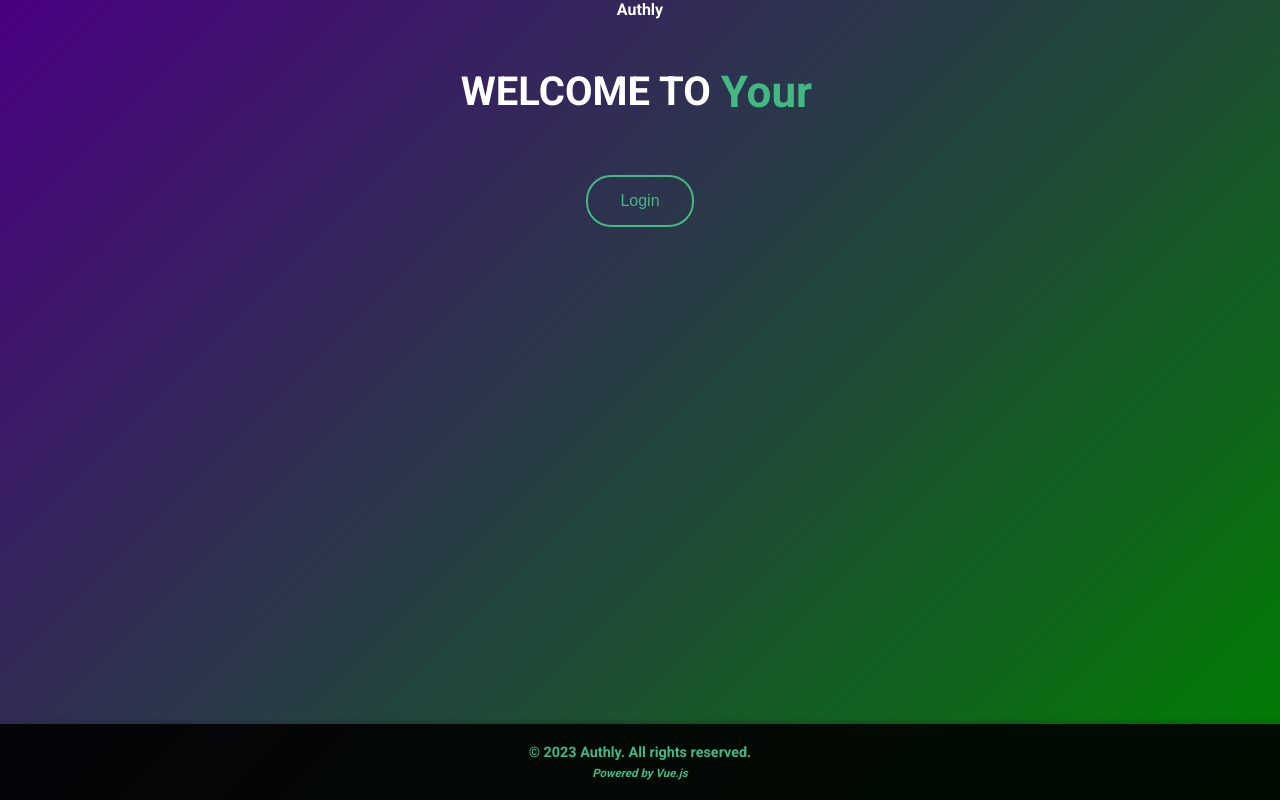
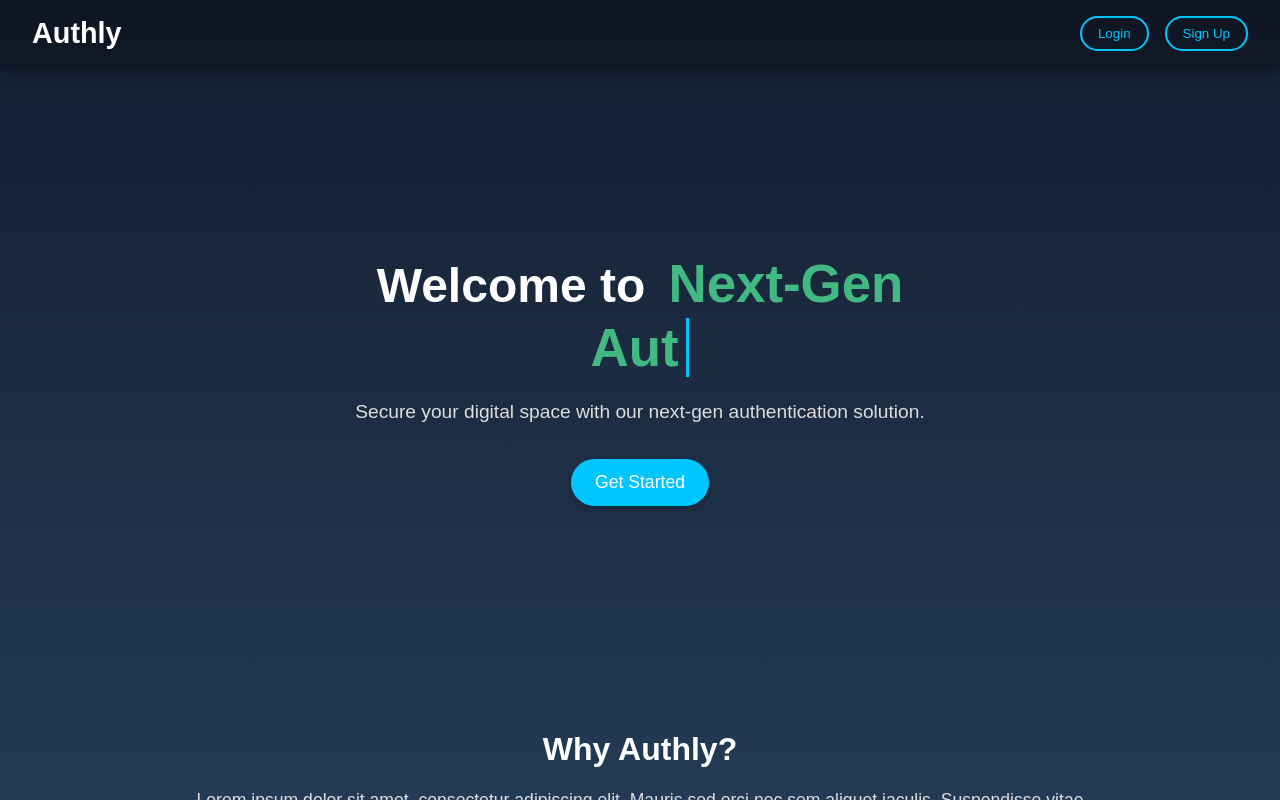
Before and after one commit to K2SHKO/Authly, a Vue app: page / in a window 1280 px wide. Built offline with nearby package versions, Linux system fonts and the light colour scheme.

Commit message:
Home page design

```diff
--- a/src/App.vue
+++ b/src/App.vue
@@ -1,15 +1,12 @@
 <template>
   <div id="app">
-    <nav>
-      Authly
-    </nav>
     <router-view />
-    <footer>
+    <!-- <footer>
       <div class="footer-content">
         <p>&copy; 2023 Authly. All rights reserved.</p>
         <p class="powered-by">Powered by Vue.js</p>
       </div>
-    </footer>
+    </footer> -->
   </div>
 </template>
 
--- a/src/assets/style.css
+++ b/src/assets/style.css
@@ -182,3 +182,305 @@ footer .powered-by {
     border-color: #42b983;
   }
 }
+
+
+@import url('https://fonts.googleapis.com/css2?family=Montserrat:wght@400;700&display=swap');
+
+.home-container {
+  position: relative;
+  min-height: 100vh;
+  color: #fff;
+  display: flex;
+  flex-direction: column;
+  font-family: 'Montserrat', sans-serif;
+  background: linear-gradient(to bottom, #141E30, #243B55);
+  /* We allow vertical scrolling */
+  overflow-y: auto;
+}
+
+/* CUSTOM SCROLLBAR */
+::-webkit-scrollbar {
+  width: 8px; /* width of the scrollbar */
+}
+::-webkit-scrollbar-track {
+  background: #1b2733; /* track color */
+}
+::-webkit-scrollbar-thumb {
+  background: #444; /* thumb color */
+  border-radius: 4px;
+}
+::-webkit-scrollbar-thumb:hover {
+  background: #666;
+}
+
+/* HEADER / NAV */
+.site-header {
+  display: flex;
+  justify-content: space-between;
+  align-items: center;
+  padding: 1rem 2rem;
+  background: rgba(0, 0, 0, 0.25);
+  box-shadow: 0 4px 10px rgba(0, 0, 0, 0.3);
+  z-index: 10;
+  position: sticky;
+  top: 0; /* So the header remains visible as you scroll */
+}
+
+.site-header h1 {
+  font-size: 1.8rem;
+  font-weight: 700;
+  margin: 0;
+}
+
+nav {
+  display: flex;
+  gap: 1rem;
+}
+
+.nav-button {
+  border: 2px solid #00c6ff;
+  color: #00c6ff;
+  background: transparent;
+  padding: 0.5rem 1rem;
+  border-radius: 50px;
+  cursor: pointer;
+  transition: background-color 0.2s ease, color 0.2s ease;
+}
+
+.nav-button:hover {
+  background-color: #00c6ff;
+  color: #fff;
+}
+
+/* HERO SECTION */
+main {
+  display: flex;
+  align-items: center;
+  justify-content: center;
+  text-align: center;
+  min-height: 60vh;
+  padding: 2rem;
+}
+
+.hero-content {
+  max-width: 600px;
+  animation: fadeIn 1.2s ease-in-out; /* fadeIn on load */
+}
+
+.hero-content h2 {
+  font-size: 3rem;
+  margin-bottom: 1rem;
+  line-height: 1.2;
+}
+
+.hero-content .typed-text {
+  border-right: 3px solid #00c6ff;
+  padding-right: 8px;
+  animation: blink 0.8s steps(1) infinite;
+}
+
+.hero-content p {
+  font-size: 1.2rem;
+  margin-bottom: 2rem;
+  line-height: 1.5;
+  color: #ddd;
+}
+
+.cta-button {
+  background: #00c6ff;
+  border: none;
+  color: #fff;
+  padding: 0.8rem 1.5rem;
+  font-size: 1.1rem;
+  border-radius: 30px;
+  cursor: pointer;
+  box-shadow: 0 4px 8px rgba(0, 0, 0, 0.2);
+  transition: transform 0.2s ease, box-shadow 0.2s ease;
+}
+
+.cta-button:hover {
+  transform: translateY(-3px);
+  box-shadow: 0 8px 16px rgba(0, 198, 255, 0.3);
+}
+
+/* TYPING & FADE-IN ANIMATIONS */
+@keyframes blink {
+  50% {
+    border-color: transparent;
+  }
+}
+@keyframes fadeIn {
+  from {
+    opacity: 0;
+    transform: translateY(15px);
+  }
+  to {
+    opacity: 1;
+    transform: translateY(0);
+  }
+}
+
+/* SCROLL REVEAL SECTIONS */
+.scroll-section {
+  max-width: 900px;
+  margin: 3rem auto;
+  text-align: center;
+  padding: 0 1rem;
+  opacity: 0; /* hidden by default */
+  transform: translateY(30px); /* shifted down initially */
+  transition: opacity 0.6s ease, transform 0.6s ease;
+}
+.scroll-section.active {
+  opacity: 1;
+  transform: translateY(0);
+}
+
+/* ABOUT SECTION */
+.about-section h3 {
+  font-size: 2rem;
+  margin-bottom: 1rem;
+}
+.about-section p {
+  color: #ddd;
+  font-size: 1.1rem;
+  line-height: 1.6;
+}
+
+/* FEATURES SECTION */
+.features-section h3 {
+  font-size: 2.2rem;
+  margin-bottom: 2rem;
+}
+
+/*
+   Używamy grid z repeat(auto-fill, minmax(...))
+   aby karty same się "zawijały" do nowego wiersza,
+   zależnie od dostępnej szerokości.
+*/
+.features-grid {
+  display: grid;
+  grid-template-columns: repeat(auto-fill, minmax(240px, 1fr));
+  gap: 2rem;
+  padding-bottom: 1rem;
+  margin-bottom: 2rem;
+}
+
+/* Każda karta */
+.features-section h3 {
+  font-size: 2.2rem;
+  margin-bottom: 2rem;
+}
+
+/* 2 wiersze, 3 kolumny w każdym rzędzie */
+.features-grid {
+  display: grid;
+  grid-template-columns: repeat(3, 1fr); /* 3 kolumny */
+  grid-template-rows: repeat(2, auto);   /* 2 wiersze */
+  gap: 2rem;                             /* Odstęp między kartami */
+  padding-bottom: 1rem;
+  margin-bottom: 2rem;
+}
+
+/* Styl pojedynczej karty */
+.feature-card {
+  background: rgba(255, 255, 255, 0.07);
+  backdrop-filter: blur(8px);
+  border-radius: 10px;
+  padding: 1.5rem;
+  text-align: center;
+  box-shadow: 0 4px 12px rgba(0, 0, 0, 0.2);
+  transition: transform 0.2s ease, box-shadow 0.2s ease;
+}
+
+.feature-card:hover {
+  transform: translateY(-5px);
+  box-shadow: 0 8px 20px rgba(0, 0, 0, 0.3);
+}
+
+.feature-card .icon {
+  font-size: 2rem;
+  margin-bottom: 0.5rem;
+}
+
+.feature-card h4 {
+  font-size: 1.3rem;
+  margin-bottom: 0.5rem;
+}
+
+.feature-card p {
+  color: #ddd;
+  font-size: 0.95rem;
+  line-height: 1.4;
+}
+
+
+/* WAVE ANIMATION */
+.parallax > use {
+  animation: move-forever 25s cubic-bezier(.55,.5,.45,.5) infinite;
+}
+.parallax > use:nth-child(1) {
+  animation-delay: -2s;
+  animation-duration: 7s;
+}
+.parallax > use:nth-child(2) {
+  animation-delay: -3s;
+  animation-duration: 10s;
+}
+.parallax > use:nth-child(3) {
+  animation-delay: -4s;
+  animation-duration: 13s;
+}
+.parallax > use:nth-child(4) {
+  animation-delay: -5s;
+  animation-duration: 20s;
+}
+
+@keyframes move-forever {
+  0% {
+    transform: translate3d(-90px,0,0);
+  }
+  100% {
+    transform: translate3d(85px,0,0);
+  }
+}
+
+/* FOOTER */
+.site-footer {
+  background-color: #0d1622;
+  text-align: center;
+  font-size: 0.9rem;
+}
+
+.site-footer .footer-content {
+  max-width: 100%;
+  margin: 0 auto;
+  display: flex;
+  flex-direction: column;
+  align-items: center;
+  gap: 1rem;
+}
+
+.site-footer .footer-logo {
+  font-size: 1.5rem;
+  font-weight: 700;
+}
+
+.site-footer .footer-text {
+  color: #ccc;
+  margin: 0.5rem 0;
+}
+
+.site-footer .footer-links {
+  display: flex;
+  gap: 1rem;
+}
+
+.site-footer .footer-links a {
+  color: #00c6ff;
+  text-decoration: none;
+  transition: color 0.2s ease;
+}
+
+.site-footer .footer-links a:hover {
+  color: #fff;
+}
--- a/src/components/HomePage.vue
+++ b/src/components/HomePage.vue
@@ -1,10 +1,111 @@
 <template>
+  <div class="home-container">
+    <!-- Top Nav or Branding -->
+    <header class="site-header">
+      <h1>Authly</h1>
+      <nav>
+        <button @click="$router.push('/login')" class="nav-button">Login</button>
+        <button @click="$router.push('/register')" class="nav-button">Sign Up</button>
+      </nav>
+    </header>
+
+    <!-- Hero Section -->
     <main>
-      <div class="welcome-message">
-        <h1>WELCOME TO <span class="typed-text"></span></h1>
+      <div class="hero-content">
+        <h2>
+          Welcome to <span class="typed-text"></span>
+        </h2>
+        <p>Secure your digital space with our next-gen authentication solution.</p>
+        <button class="cta-button" @click="$router.push('/login')">Get Started</button>
       </div>
-      <button class="center-button" @click="$router.push('/login')">Login</button>
     </main>
+
+    <!-- Example About/Why Section -->
+    <section class="scroll-section reveal about-section">
+      <h3>Why Authly?</h3>
+      <p>
+        Lorem ipsum dolor sit amet, consectetur adipiscing elit. Mauris sed orci nec sem
+        aliquet iaculis. Suspendisse vitae vulputate diam.
+      </p>
+    </section>
+
+
+    <section class="scroll-section reveal features-section">
+      <h3>Features</h3>
+      <div class="features-grid">
+        <div class="feature-card">
+          <div class="icon">🔒</div>
+          <h4>Secure Protocols</h4>
+          <p>We implement the latest encryption standards to keep your data safe.</p>
+        </div>
+        <div class="feature-card">
+          <div class="icon">⚡</div>
+          <h4>Fast Integration</h4>
+          <p>Plug in our authentication to your project with minimal setup.</p>
+        </div>
+        <div class="feature-card">
+          <div class="icon">📈</div>
+          <h4>Real-time Analytics</h4>
+          <p>Track usage, monitor key metrics, and scale with confidence.</p>
+        </div>
+        <div class="feature-card">
+          <div class="icon">☁️</div>
+          <h4>Cloud Ready</h4>
+          <p>Deployed on reliable cloud infrastructure with 99.9% uptime.</p>
+        </div>
+
+        <div class="feature-card">
+          <div class="icon">🔐</div>
+          <h4>Multi-Factor Auth</h4>
+          <p>Enhance security with multiple layers of authentication.</p>
+        </div>
+
+        <div class="feature-card">
+          <div class="icon">🔧</div>
+          <h4>Easy Customization</h4>
+          <p>Tailor authentication flows to match your brand and user experience.</p>
+        </div>
+      </div>
+    </section>
+
+    <!-- Wave background at the very bottom -->
+    <div class="wave-container">
+      <svg
+        class="waves"
+        xmlns="http://www.w3.org/2000/svg"
+        viewBox="0 24 150 28"
+        preserveAspectRatio="none"
+      >
+        <defs>
+          <path
+            id="gentle-wave"
+            d="M-160 44c30 0 58-18 88-18s
+               58 18 88 18 58-18 88-18
+               58 18 88 18v44h-352z"
+          />
+        </defs>
+        <g class="parallax">
+          <use href="#gentle-wave" x="48" y="0" fill="rgba(255,255,255,0.2)" />
+          <use href="#gentle-wave" x="48" y="3" fill="rgba(255,255,255,0.15)" />
+          <use href="#gentle-wave" x="48" y="5" fill="rgba(255,255,255,0.1)" />
+          <use href="#gentle-wave" x="48" y="7" fill="#fff" />
+        </g>
+      </svg>
+    </div>
+
+    <!-- Footer -->
+    <footer class="site-footer">
+      <div class="footer-content">
+        <div class="footer-logo">Authly</div>
+        <p class="footer-text">© 2025 Authly. All rights reserved.</p>
+        <div class="footer-links">
+          <a href="#">Privacy Policy</a>
+          <a href="#">Terms of Service</a>
+          <a href="#">Contact Us</a>
+        </div>
+      </div>
+    </footer>
+  </div>
 </template>
 
 <script>
@@ -12,38 +113,60 @@
   name: 'HomePage',
   mounted() {
     this.initTypedText();
+    this.initScrollReveal();
   },
   methods: {
     initTypedText() {
-        const typedText = document.querySelector('.typed-text');
-        const texts = ["AUTHLY", "Your Auth", "Secure Login"];
+      const typedTextEl = document.querySelector('.typed-text');
+      const texts = ['AuthFlow', 'Next-Gen Auth', 'Your Secure Login'];
       let index = 0;
       let charIndex = 0;
       let currentText = '';
       let isDeleting = false;
 
-        function type() {
+      const type = () => {
         if (isDeleting) {
           currentText = texts[index].substring(0, charIndex--);
         } else {
           currentText = texts[index].substring(0, charIndex++);
         }
 
-          typedText.textContent = currentText;
+        typedTextEl.textContent = currentText;
 
         if (!isDeleting && charIndex === texts[index].length) {
           isDeleting = true;
-            setTimeout(type, 2000);
+          setTimeout(type, 1500);
         } else if (isDeleting && charIndex === 0) {
           isDeleting = false;
           index = (index + 1) % texts.length;
-            setTimeout(type, 500);
+          setTimeout(type, 300);
         } else {
-            setTimeout(type, isDeleting ? 100 : 200);
+          setTimeout(type, isDeleting ? 80 : 130);
         }
-        }
+      };
 
       type();
+    },
+
+    initScrollReveal() {
+      const revealElements = document.querySelectorAll('.reveal');
+      const options = {
+        root: null,
+        rootMargin: '0px',
+        threshold: 0.1,
+      };
+
+      const observer = new IntersectionObserver(entries => {
+        entries.forEach(entry => {
+          if (entry.isIntersecting) {
+            entry.target.classList.add('active');
+          }
+        });
+      }, options);
+
+      revealElements.forEach(el => {
+        observer.observe(el);
+      });
     },
   },
 };
```
Lines whose indentation alone changed are shown as unchanged.
